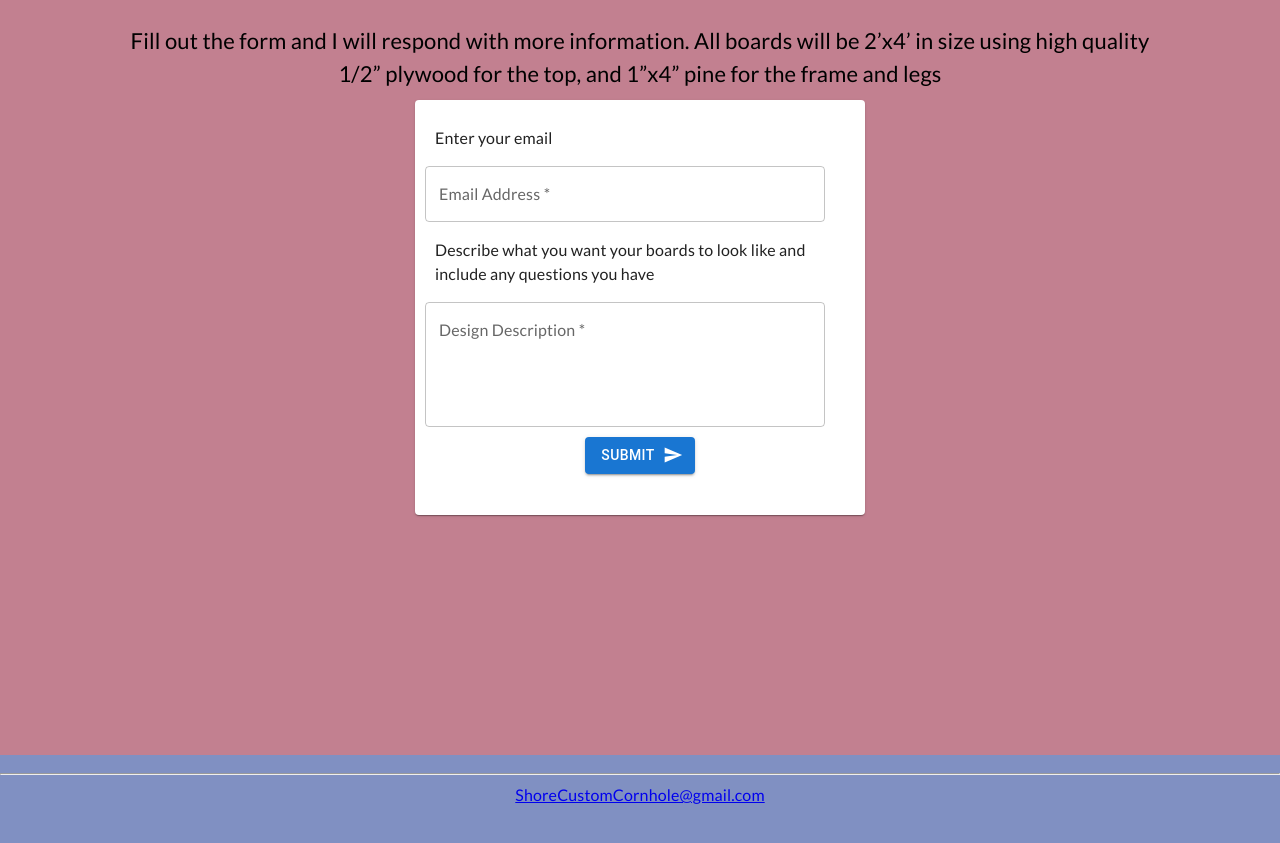
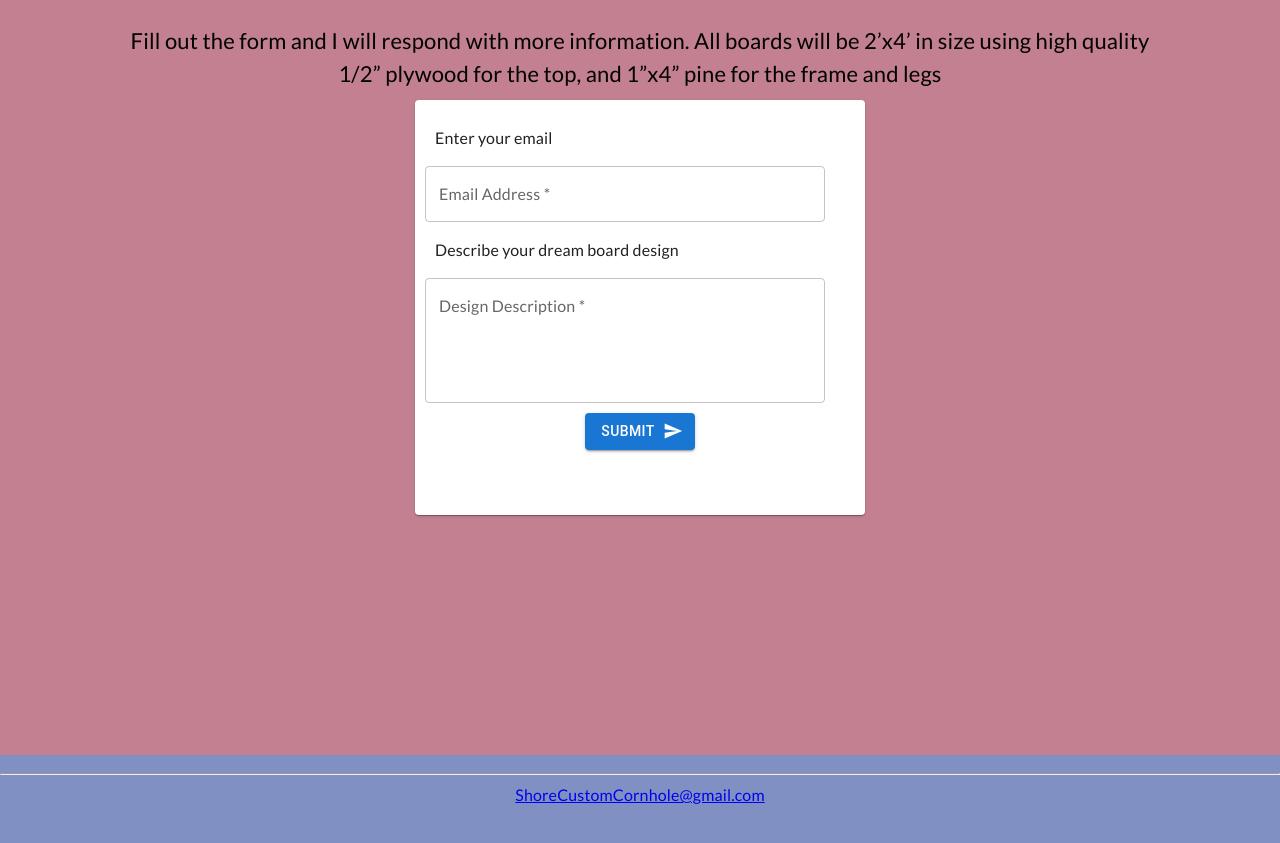
Before and after one commit to dmopsick/shore-custom-cornhole, a React (Create React App) app: page / in a window 1280 px wide. Shown: the part 1720-2563 px from the top of the page. Built offline with nearby package versions, Linux system fonts and the light colour scheme.

Commit message:
Put the form items in an actual form

```diff
--- a/src/components/Home.js
+++ b/src/components/Home.js
@@ -160,6 +160,7 @@ export default function Home() {
                     textAlign: "left",
                     maxWidth: "450px"
                 }}>
+                    <form>
                         <p
                             style={{
                                 textAlign: "left",
@@ -187,7 +188,7 @@ export default function Home() {
                                 maxWidth: "400px"
                             }}
                         >
-                        Describe what you want your boards to look like and include any questions you have
+                            Describe your dream board design
                         </p>
                         <TextField
                             required
@@ -201,6 +202,8 @@ export default function Home() {
                                 marginLeft: "10px"
                             }}
                         />
+                        <script src="https://www.google.com/recaptcha/api.js" async defer></script>
+                        <div className="g-recaptcha" data-sitekey="6Lcm2mEgAAAAAOIiEjcY7ERvu8ebFw8j8wy1A_oN"></div>
 
                         <div
                             style={{
@@ -212,7 +215,7 @@ export default function Home() {
                                 Submit
                             </Button>
                         </div>
-
+                    </form>
                 </Card>
 
             </div>
```
Lines whose indentation alone changed are shown as unchanged.
